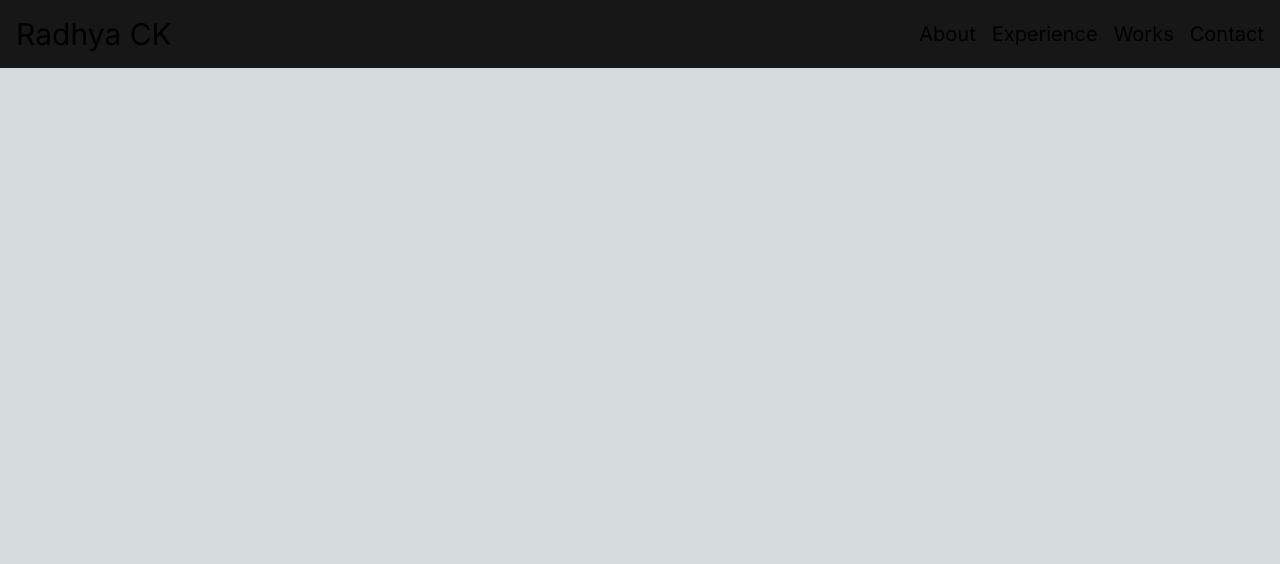
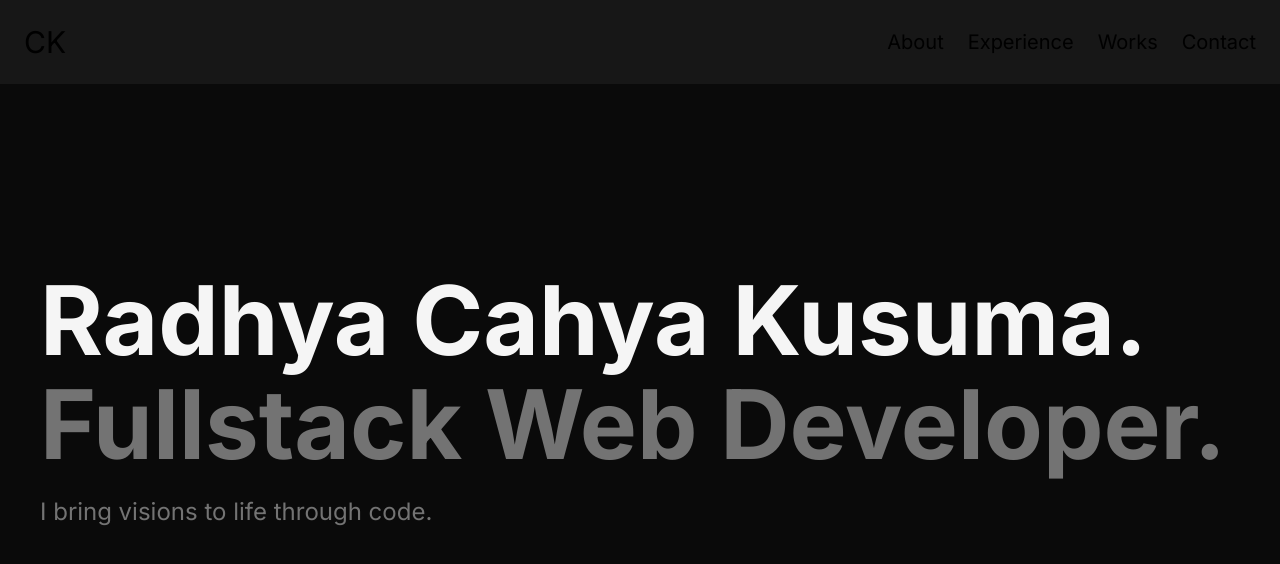
Before and after one commit to radhhh/portofolio, a Next.js app: page / in a window 1280 px wide. Shown: the top 564 px of the page. Built offline with nearby package versions, Linux system fonts and the light colour scheme.

Commit message:
Created landing page. Tidied up some code.

```diff
--- a/package.json
+++ b/package.json
@@ -6,7 +6,8 @@
     "dev": "next dev",
     "build": "next build",
     "start": "next start",
-    "lint": "next lint"
+    "lint": "next lint",
+    "prettier": "prettier --write ."
   },
   "dependencies": {
     "next": "14.2.5",
--- a/src/app/page.js
+++ b/src/app/page.js
@@ -1,5 +1,13 @@
 import Header from "../components/header";
+import LandingPage from "../components/landing";
 
 export default function Page() {
-  return <Header />;
+  return (
+    <>
+      <Header />
+      <main>
+        <LandingPage />
+      </main>
+    </>
+  );
 }
--- a/src/components/header.js
+++ b/src/components/header.js
@@ -1,15 +1,15 @@
 export default function Header() {
   return (
-    <div className="fixed left-0 top-0 flex w-[100%] bg-neutral-900 p-4 justify-between align-middle">
+    <header className="fixed left-0 top-0 flex w-[100%] items-center justify-between bg-neutral-900 p-6">
       <div>
-        <h1 className="text-3xl">Radhya CK</h1>
+        <h1 className="text-3xl">CK</h1>
       </div>
-      <nav className="flex align-middle gap-4 text-xl">
+      <nav className="flex gap-6 align-middle text-xl">
         <button>About</button>
         <button>Experience</button>
         <button>Works</button>
         <button>Contact</button>
       </nav>
-    </div>
+    </header>
   );
 }
--- /dev/null
+++ b/src/components/landing.js
@@ -0,0 +1,19 @@
+export default function LandingPage() {
+  return (
+    <section className="flex min-h-screen items-center bg-neutral-950 p-10">
+      <div>
+        <div className="mb-6">
+          <h1 className="mb-2 text-8xl font-bold text-neutral-100">
+            Radhya Cahya Kusuma.
+          </h1>
+          <h2 className="text-8xl font-bold text-neutral-500">
+            Fullstack Web Developer.
+          </h2>
+        </div>
+        <p className="text-2xl text-neutral-500">
+          I bring visions to life through code.
+        </p>
+      </div>
+    </section>
+  );
+}
```
Also changed, not shown: 1 other file (tests, documents, lock files or other folders).
